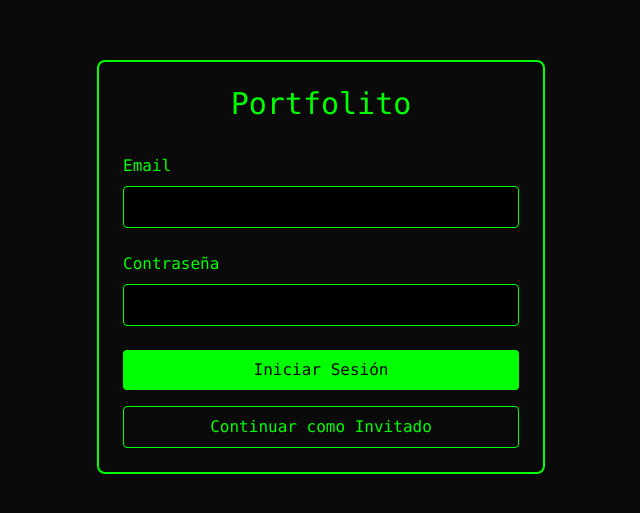
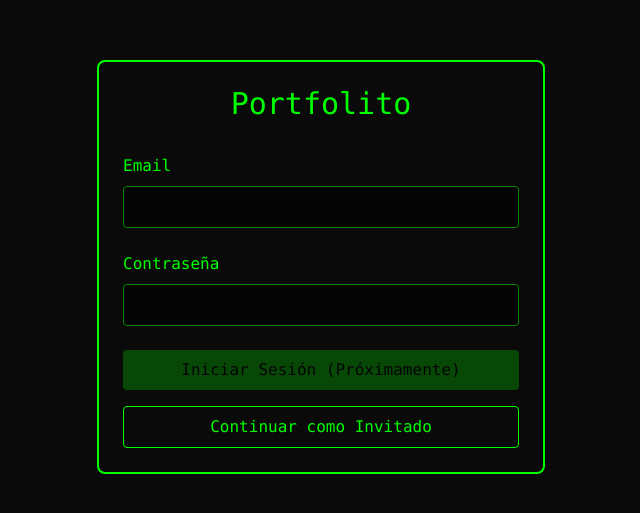
Before and after one commit to MartinTomaco/portfolito, a Next.js app: page / in a window 1280 px wide. Shown: the part 133-646 px from the top of the page, without its empty margins (319-959 px from the left). Built offline with nearby package versions, Linux system fonts and the light colour scheme; no server answers.

Commit message:
feat: deshabilita login temporalmente y agrega mensaje informativo

```diff
--- a/app/components/LoginPage.js
+++ b/app/components/LoginPage.js
@@ -7,17 +7,7 @@ export default function LoginPage({ onLogin, onGuestLogin }) {
 
   const handleSubmit = async (e) => {
     e.preventDefault();
-    // Aquí implementarías la lógica de autenticación real
-    try {
-      // Simulación de login
-      if (email && password) {
-        onLogin({ email, isGuest: false });
-      } else {
-        setError('Por favor completa todos los campos');
-      }
-    } catch (error) {
-      setError('Error al iniciar sesión');
-    }
+    alert('La funcionalidad de inicio de sesión estará disponible próximamente. Por favor, continúe como invitado.');
   };
 
   return (
@@ -31,7 +21,8 @@ export default function LoginPage({ onLogin, onGuestLogin }) {
               type="email"
               value={email}
               onChange={(e) => setEmail(e.target.value)}
-              className="w-full bg-black border border-[#00ff00] text-[#00ff00] p-2 rounded font-mono"
+              className="w-full bg-black border border-[#00ff00] text-[#00ff00] p-2 rounded font-mono opacity-50 cursor-not-allowed"
+              disabled
             />
           </div>
           <div>
@@ -40,7 +31,8 @@ export default function LoginPage({ onLogin, onGuestLogin }) {
               type="password"
               value={password}
               onChange={(e) => setPassword(e.target.value)}
-              className="w-full bg-black border border-[#00ff00] text-[#00ff00] p-2 rounded font-mono"
+              className="w-full bg-black border border-[#00ff00] text-[#00ff00] p-2 rounded font-mono opacity-50 cursor-not-allowed"
+              disabled
             />
           </div>
           {error && (
@@ -49,9 +41,10 @@ export default function LoginPage({ onLogin, onGuestLogin }) {
           <div className="space-y-4">
             <button
               type="submit"
-              className="w-full px-4 py-2 bg-[#00ff00] text-black rounded hover:bg-[#00ff00]/90 font-mono transition-colors"
+              className="w-full px-4 py-2 bg-[#00ff00]/50 text-black rounded font-mono cursor-not-allowed opacity-50"
+              disabled
             >
-              Iniciar Sesión
+              Iniciar Sesión (Próximamente)
             </button>
             <button
               type="button"
--- a/app/page.js
+++ b/app/page.js
@@ -113,7 +113,7 @@ export default function Home() {
           onClick={handleLogout}
           className="px-4 py-2 border border-[#00ff00] text-[#00ff00] rounded hover:bg-[#00ff00]/10 font-mono transition-colors"
         >
-          {user.isGuest ? 'Iniciar Sesión' : 'Cerrar Sesión'}
+          {user?.isGuest ? 'Iniciar Sesión' : 'Cerrar Sesión'}
         </button>
       </div>
       <div className="flex-1 flex flex-col items-center justify-start mt-4 p-4 md:p-8 w-full">
```
Also changed, not shown: 1 other file (tests, documents, lock files or other folders).
